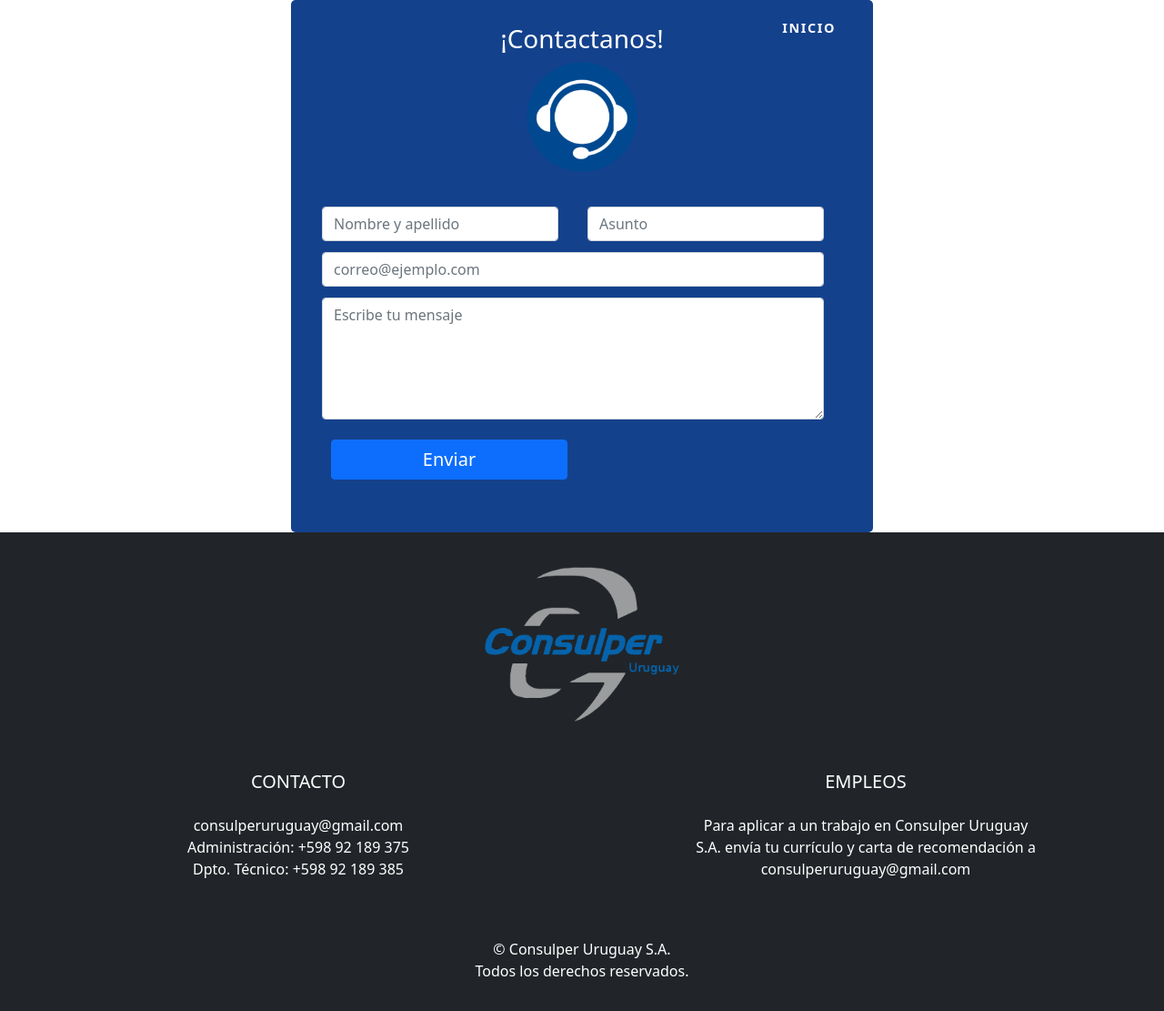
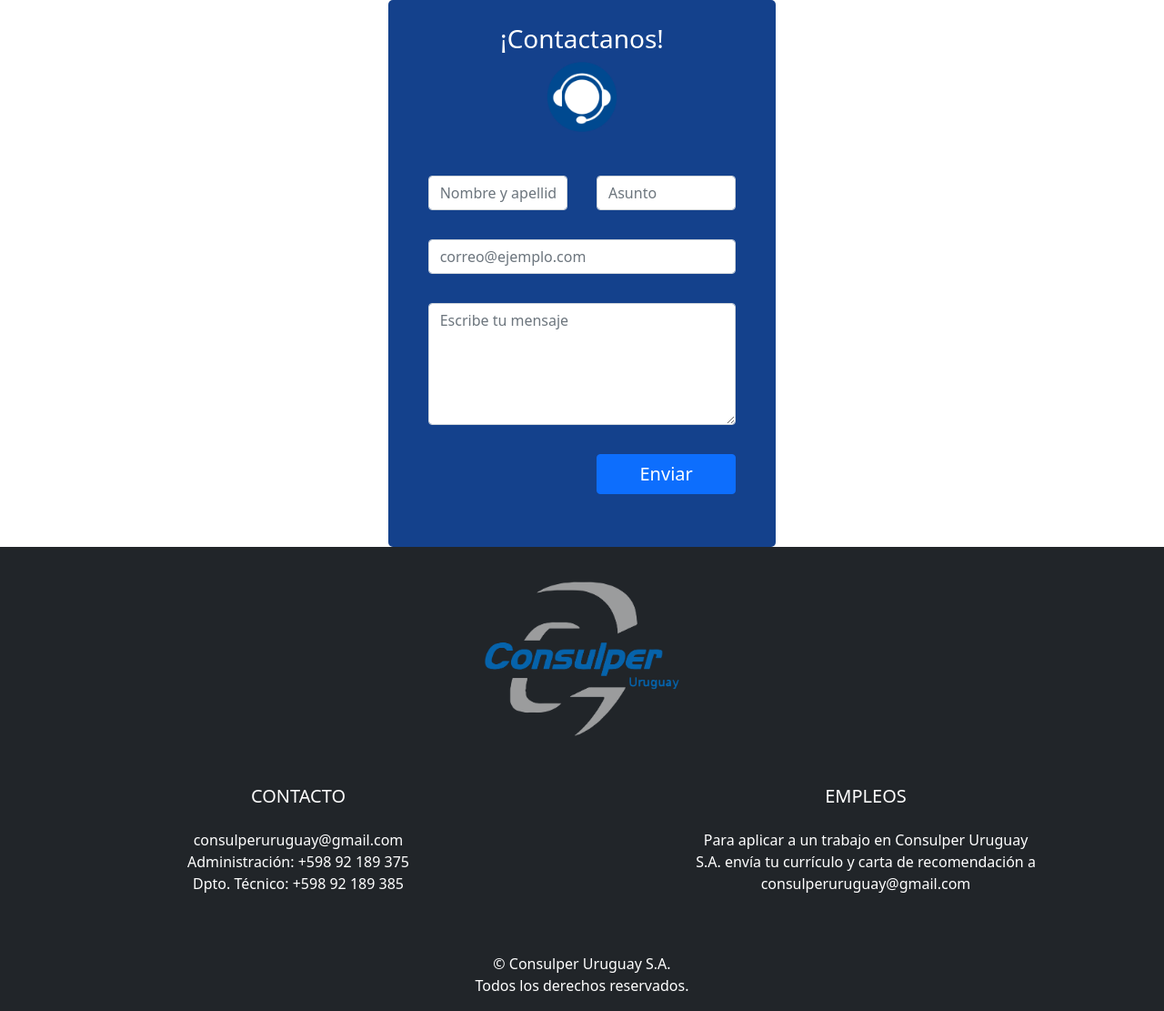
Before and after one commit to ShifterNathan/consulper_uy, a Django app: page /contact/ in a window 1280 px wide. Shown: the whole page at 91% size. Before the commit the page ends 1073 px from the top, so only its background shows below. Run offline with Django 3.2, Linux system fonts and the light colour scheme; some libraries are stand-ins or nearby versions.

Commit message:
Fixes varios

```diff
--- a/home_app/static/home_app/css/styles.css
+++ b/home_app/static/home_app/css/styles.css
@@ -1,5 +1,7 @@
 body{
   font-family: 'Montserrat' sans-serif;
+  padding-top: 0;
+  padding-bottom: 0;
 }
 
 @media only screen and (min-width:1200px){
@@ -161,10 +163,8 @@ background-color: transparent;
 
 /* ---------------------- Contacto ---------------------- */
 
-.form-group{
+.contact-div{
   background-color: rgb(20, 65, 140);
-  width: 50%;
-  margin: auto;
   border-radius: 5px;
   padding: 10px 0px;
   text-align: center;
@@ -190,9 +190,9 @@ background-color: transparent;
 
 }
 
-.form-control{
+/*.form-control{
   margin: -10px;
-}
+}*/
 
 
 #contact .btn-primary {
--- a/home_app/templates/home_app/base.html
+++ b/home_app/templates/home_app/base.html
@@ -32,11 +32,11 @@
       <header class="header">
         <div class="header-inner">
           <div class="container-fluid px-lg-5">
-            <nav class="navbar navbar-expand-lg my-navbar">
+            <nav class="navbar navbar-expand-lg navbar-dark my-navbar">
               <a class="navbar-brand" href="#">
                 <img src="{% static 'home_app/img/consulper_head.png' %}" class="img-fluid">
               </a>
-              <button class="navbar-toggler" type="button" data-toggle="collapse" data-target="#navbar_responsive" aria-controls="navbar_responsive" aria-expanded="false" aria-label="Desplazo de navegación">
+              <button class="navbar-toggler" type="button" data-bs-toggle="collapse" data-bs-target="#navbar_responsive" aria-controls="navbar_responsive" aria-expanded="false" aria-label="Desplazo de navegación">
                 <span class="navbar-toggler-icon"></span>
               </button>
 
--- a/home_app/templates/home_app/contact.html
+++ b/home_app/templates/home_app/contact.html
@@ -5,7 +5,7 @@
 {% block content %}
 
 
-<div class="form-group">
+<div class="contact-div col-lg-4 offset-lg-4 col-sm-8 offset-sm-2">
     <div class="row col-lg-12" id="contact">
         <div>
         <h3>¡Contactanos!</h3>
@@ -40,10 +40,10 @@
                     <div class="col-lg-12 col-sm-6">
                     <input type="text" class="form-control" name="email" placeholder="correo@ejemplo.com" required>
                     </div>
-                <div class="col-lg-12 col-sm-6">
+                    <div class="col-sm-12">
                     <textarea class="form-control" name="message" placeholder="Escribe tu mensaje" rows="5"></textarea>
                     </div>
-                <div class="col-lg-6">
+                    <div class="col-lg-6 offset-lg-6">
                     <button type="Submit" class="btn btn-primary w-100 fs-5">Enviar</button>
                     </div>
                 </div>
```
Also changed, not shown: home_app/templates/home_app/home.html (+5 -5 lines). Lines whose indentation alone changed are shown as unchanged.
